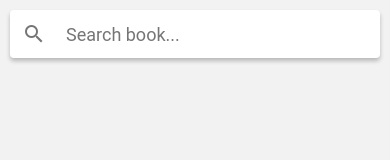
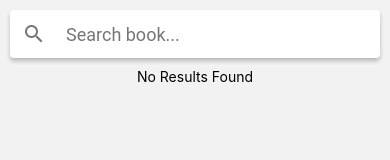
Before and after one commit to Dan-Y-Ko/chingu-bookfinder-RN, a React Native app: screen /Home in a window 390 px wide. Shown: the top 160 px of the page. Built offline with nearby package versions, Linux system fonts and the light colour scheme.

Commit message:
add text to display no results when there is no result

```diff
--- a/src/screens/BookListScreen.tsx
+++ b/src/screens/BookListScreen.tsx
@@ -12,6 +12,10 @@ const BookListViewContainer = styled(View)`
 
 const SearchBarStyled = styled(Searchbar)`
   margin: 10px;
+`;
+
+const ResultsTextWrapper = styled(View)`
+  align-items: center;
 `;
 
 const BookListScreen = () => {
@@ -52,7 +56,11 @@ const BookListScreen = () => {
       />
       {loading && <Text>Loading....</Text>}
       {/* {error && <Error />} */}
-
+      {!error && !loading && !response && (
+        <ResultsTextWrapper>
+          <Text>No Results Found</Text>
+        </ResultsTextWrapper>
+      )}
       {!error && !loading && response && (
         <FlatList
           data={response}
```
